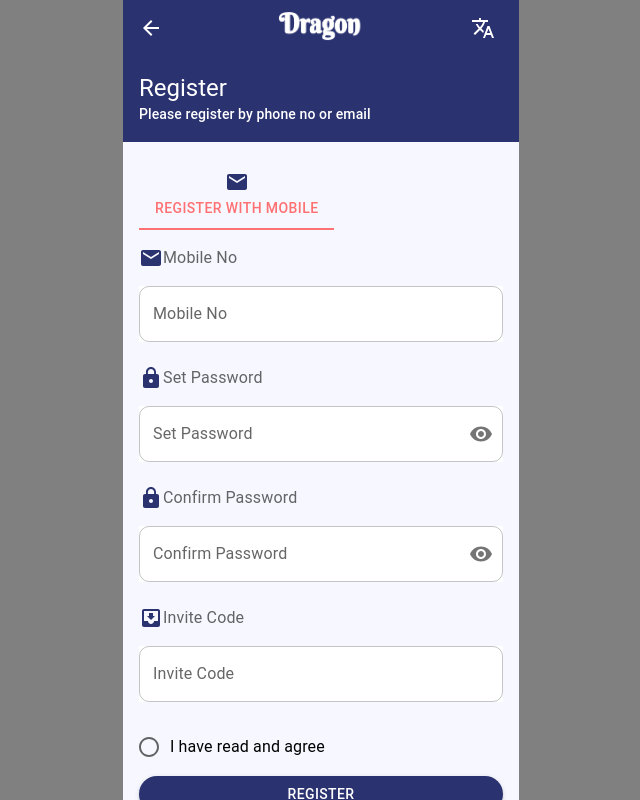
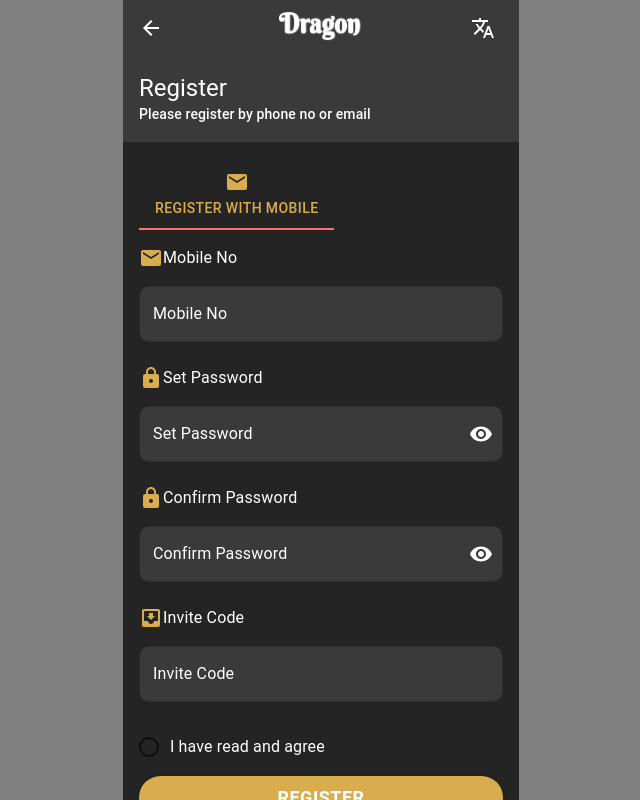
Before and after one commit to Rishavgoswami10/Common-repo, a React (Create React App) app: page /register in a window 1280 px wide. Shown: the whole page, without its empty margins (319-959 px from the left). Built offline with nearby package versions, Linux system fonts and the light colour scheme.

Commit message:
10/07/2024

```diff
--- a/src/Components/AccountMain.js
+++ b/src/Components/AccountMain.js
@@ -322,14 +322,14 @@ const AccountMain = ({ children }) => {
 
 <IconButton
   onClick={handleLogout}
-  sx={{ width: '80%', border: '1px solid rgb(92,166,255)', borderRadius: '50px' ,marginTop:"10px",marginBottom:"150px"}}
+  sx={{ width: '80%', border: '1px solid rgb(200,155,72)', borderRadius: '50px' ,marginTop:"10px",marginBottom:"150px"}}
 >
   <Grid container alignItems="center">
     <Grid item>
-      <ExitToAppIcon style={{color:"rgb(92,166,255)"}} />
+      <ExitToAppIcon style={{color:"rgb(200,155,72)"}} />
     </Grid>
     <Grid item xs={10}>
-      <Typography variant="body1" sx={{ marginLeft: '8px',color:"rgb(92,166,255)" }}>Log Out</Typography>
+      <Typography variant="body1" sx={{ marginLeft: '8px',color:"rgb(200,155,72)" }}>Log Out</Typography>
     </Grid>
   </Grid>
 </IconButton>
--- a/src/Pages/Login.js
+++ b/src/Pages/Login.js
@@ -97,10 +97,10 @@ const handleregister = async () => {
             position: 'sticky',
             top: 0,
             zIndex: 1000,
-            backgroundColor: 'rgb(42,50,112)',
+            backgroundColor: 'rgb(58,58,58)',
             padding: '8px 16px',
 
-            color: 'white'
+            color: 'black'
           }}
         >
           <Grid item xs={4} textAlign="left">
@@ -141,7 +141,7 @@ const handleregister = async () => {
         justifyContent="flex-start"
         alignItems="flex-start"
         sx={{
-          backgroundColor: 'rgb(42,50,112)',
+          backgroundColor: 'rgb(58,58,58)',
           padding: '16px',
           color: 'white',
           minHeight: 'fit-content'
@@ -159,7 +159,7 @@ const handleregister = async () => {
         justifyContent="flex-start"
         alignItems="flex-start"
         sx={{
-          backgroundColor: '#F7F8FF',
+          backgroundColor: 'rgb(36,36,36)',
           padding: '16px',
           color: 'white',
           minHeight: 'fit-content'
@@ -173,9 +173,9 @@ const handleregister = async () => {
   TabIndicatorProps={{ style: { backgroundColor: tabValue === 0 ? '#FF7172' : 'grey' } }}
 >
   <Tab
-    icon={<EmailIcon style={{ color: tabValue === 0 ? 'rgb(42,50,112)' : 'grey' }} />}
+    icon={<EmailIcon style={{ color: tabValue === 0 ? 'rgb(203,158,76)' : 'grey' }} />}
     label="Login With Mobile"
-    style={{ color: tabValue === 0 ? '#FF7172' : 'grey' }}
+    style={{ color: tabValue === 0 ? 'rgb(203,158,76)' : 'grey' }}
   />
   {/* <Tab
     icon={<PhoneIcon style={{ color: tabValue === 1 ? 'rgb(42,50,112)' : 'grey' }} />}
@@ -185,8 +185,8 @@ const handleregister = async () => {
 </Tabs>
             <TabPanel value={tabValue} index={0}>
             <Box display="flex" alignItems="center" mt={2}>
-                <EmailIcon sx={{color:"rgb(42,50,112)"}} />
-                <FormLabel>Mobile</FormLabel>
+                <EmailIcon sx={{color:"rgb(203,158,76)"}} />
+                <FormLabel sx={{color:"white"}}>Mobile</FormLabel>
               </Box>
               <TextField
                 label="Mobile Number"
@@ -196,11 +196,13 @@ const handleregister = async () => {
                 value={mobile}
                 onChange={(e) => setEmail(e.target.value)}
                 required
-                sx={{ backgroundColor: '#FFFFFF' }}
+                sx={{ backgroundColor: 'rgb(58,58,58)',borderRadius: "10px" }}
                 InputProps={{
                     style: { borderRadius: "10px" }
                   }}
-
+                  InputLabelProps={{
+                    style: { color: "white" },
+                  }}
               />
             </TabPanel>
             <TabPanel value={tabValue} index={1}>
@@ -221,8 +223,8 @@ const handleregister = async () => {
               />
             </TabPanel>
             <Box display="flex" alignItems="center" mt={2}>
-                <LockIcon sx={{color:"rgb(42,50,112)"}}/>
-                <FormLabel>Please enter Password</FormLabel>
+                <LockIcon sx={{color:"rgb(203,158,76)"}}/>
+                <FormLabel sx={{color:"white"}}>Please enter Password</FormLabel>
               </Box>
             <TextField
               label="Password"
@@ -233,7 +235,7 @@ const handleregister = async () => {
               required
               value={password}
               onChange={(e) => setPassword(e.target.value)}
-              sx={{ backgroundColor: '#FFFFFF' }}
+              sx={{ backgroundColor: 'rgb(58,58,58)',borderRadius: "10px" }}
               InputProps={{
                 style: { borderRadius: "10px" },
                 endAdornment: (
@@ -241,6 +243,9 @@ const handleregister = async () => {
                     {showPassword ? <VisibilityOff /> : <Visibility />}
                   </IconButton>
                 ),
+              }}
+              InputLabelProps={{
+                style: { color: "white" },
               }}
             />
 
@@ -251,18 +256,18 @@ const handleregister = async () => {
     control={<Radio />}
     label="Remember Password "
     labelPlacement="end"
-    style={{ color: 'black' }}
+    style={{ color: 'white' }}
 
   />
 </RadioGroup>
 
             </Box>
-            <Button variant="contained" fullWidth type='submit' style={{ marginBottom: '8px',backgroundColor:"rgb(42,50,112)" ,borderRadius:"300px",fontWeight: "bold" }}>
+            <Button variant="contained" fullWidth type='submit' style={{ marginBottom: '8px',backgroundColor:"rgb(203,158,76)" ,borderRadius:"300px",fontWeight: "bold" }}>
               Log in
             </Button>
-            <Button onClick={handleregister} variant="outlined" color="primary" fullWidth style={{ borderRadius:"300px",borderColor:"rgb(42,50,112)"}}>
+            <Button onClick={handleregister} variant="outlined" color="primary" fullWidth style={{ borderRadius:"300px",borderColor:"rgb(203,158,76)"}}>
 
-  <span style={{ color: 'rgb(42,50,112)',marginLeft:"3px",fontWeight: "bold", }}> Register</span>
+  <span style={{ color: 'rgb(203,158,76)',marginLeft:"3px",fontWeight: "bold", }}> Register</span>
 </Button>
 
           </form>
@@ -272,7 +277,7 @@ const handleregister = async () => {
   justifyContent="flex-start"
   alignItems="flex-start"
   sx={{
-    backgroundColor: '#F7F8FF',
+    backgroundColor: 'rgb(36,36,36)',
     padding: '16px',
     color: 'white',
     minHeight: 'fit-content'
@@ -288,8 +293,8 @@ const handleregister = async () => {
   justifyContent="center"
   sx={{ padding: '16px' }}
 >
-  <SupportAgentIcon style={{ fontSize: 60, color: 'rgb(42,50,112)' }} />
-  <Typography variant="subtitle1" style={{ color: 'black', marginBottom:"150px" }}>Customer Service</Typography>
+  <SupportAgentIcon style={{ fontSize: 60, color: 'rgb(203,158,76)' }} />
+  <Typography variant="subtitle1" style={{ color: 'white', marginBottom:"150px" }}>Customer Service</Typography>
 </Grid>
 
 
--- a/src/Pages/Register.js
+++ b/src/Pages/Register.js
@@ -258,7 +258,7 @@ const Register = () => {
             position: "sticky",
             top: 0,
             zIndex: 1000,
-            backgroundColor: "rgb(42,50,112)",
+            backgroundColor: "rgb(58,58,58)",
             padding: "8px 16px",
 
             color: "white",
@@ -328,7 +328,7 @@ const Register = () => {
           justifyContent="flex-start"
           alignItems="flex-start"
           sx={{
-            backgroundColor: "rgb(42,50,112)",
+            backgroundColor: "rgb(58,58,58)",
             padding: "16px",
             color: "white",
             minHeight: "fit-content",
@@ -345,7 +345,7 @@ const Register = () => {
           justifyContent="flex-start"
           alignItems="flex-start"
           sx={{
-            backgroundColor: "#F7F8FF",
+            backgroundColor: "rgb(36,36,36)",
             padding: "16px",
             color: "white",
             minHeight: "fit-content",
@@ -370,12 +370,12 @@ const Register = () => {
                   icon={
                     <EmailIcon
                       style={{
-                        color: tabValue === 0 ? "rgb(42,50,112)" : "grey",
+                        color: tabValue === 0 ? "rgb(217,172,78)" : "grey",
                       }}
                     />
                   }
                   label="Register With Mobile"
-                  style={{ color: tabValue === 0 ? "#FF7172" : "grey" }}
+                  style={{ color: tabValue === 0 ? "rgb(217,172,78)" : "grey" }}
                 />
                 {/* <Tab
                   icon={<PhoneIcon style={{ color: tabValue === 1 ? 'rgb(42,50,112)' : 'grey' }} />}
@@ -385,7 +385,28 @@ const Register = () => {
               </Tabs>
               <TabPanel value={tabValue} index={0}>
                 <Box display="flex" alignItems="center" mt={2}>
-                  <EmailIcon sx={{ color: "rgb(42,50,112)" }} />
+                  <EmailIcon sx={{ color: "rgb(217,172,78)" }} />
+                  <FormLabel sx={{color:"white"}}>Mobile No</FormLabel>
+                </Box>
+                <TextField
+                  label="Mobile No"
+                  fullWidth
+                  value={mobile}
+                  onChange={(e) => setEmail(e.target.value)}
+                  variant="outlined"
+                  margin="normal"
+                  sx={{ backgroundColor: "rgb(58,58,58)",borderRadius: "10px"  }}
+                  InputProps={{
+                    style: { borderRadius: "10px" },
+                  }}
+                  InputLabelProps={{
+                    style: { color: "white" },
+                  }}
+                />
+              </TabPanel>
+              <TabPanel value={tabValue} index={1}>
+                <Box display="flex" alignItems="center" mt={2}>
+                  <EmailIcon sx={{ color: "rgb(58,58,58)" }} />
                   <FormLabel>Mobile No</FormLabel>
                 </Box>
                 <TextField
@@ -395,32 +416,17 @@ const Register = () => {
                   onChange={(e) => setEmail(e.target.value)}
                   variant="outlined"
                   margin="normal"
-                  sx={{ backgroundColor: "#FFFFFF" }}
+                  sx={{ backgroundColor: "rgb(58,58,58)",borderRadius: "10px"  }}
                   InputProps={{
                     style: { borderRadius: "10px" },
                   }}
-                />
-              </TabPanel>
-              <TabPanel value={tabValue} index={1}>
-                <Box display="flex" alignItems="center" mt={2}>
-                  <EmailIcon sx={{ color: "rgb(42,50,112)" }} />
-                  <FormLabel>Mobile No</FormLabel>
-                </Box>
-                <TextField
-                  label="Mobile No"
-                  fullWidth
-                  value={mobile}
-                  onChange={(e) => setEmail(e.target.value)}
-                  variant="outlined"
-                  margin="normal"
-                  sx={{ backgroundColor: "#FFFFFF" }}
-                  InputProps={{
-                    style: { borderRadius: "10px" },
+                  InputLabelProps={{
+                    style: { color: "white" },
                   }}
                 />
                 <Box display="flex" alignItems="center" mt={2}>
-                  <PhoneIcon sx={{ color: "rgb(42,50,112)" }} />
-                  <FormLabel>Phone Number</FormLabel>
+                  <PhoneIcon sx={{ color: "rgb(58,58,58)" }} />
+                  <FormLabel sx={{colr:"white"}}>Phone Number</FormLabel>
                 </Box>
                 <TextField
                   label="Phone"
@@ -429,7 +435,7 @@ const Register = () => {
                   onChange={(e) => setPhone(e.target.value)}
                   variant="outlined"
                   margin="normal"
-                  sx={{ backgroundColor: "#FFFFFF" }}
+                  sx={{ backgroundColor: "rgb(58,58,58)" }}
                 />
                 <Box display="flex" alignItems="center" mt={2}>
                   <LockIcon sx={{ color: "rgb(42,50,112)" }} />
@@ -442,9 +448,12 @@ const Register = () => {
                   onChange={(e) => setOtp(e.target.value)}
                   variant="outlined"
                   margin="normal"
-                  sx={{ backgroundColor: "#FFFFFF" }}
+                  sx={{ backgroundColor: "rgb(58,58,58)" }}
                   InputProps={{
                     style: { borderRadius: "10px" },
+                  }}
+                  InputLabelProps={{
+                    style: { color: "white" },
                   }}
                 />
                 <Button
@@ -464,8 +473,8 @@ const Register = () => {
                 </Button>
               </TabPanel>
               <Box display="flex" alignItems="center" mt={2}>
-                <LockIcon sx={{ color: "rgb(42,50,112)" }} />
-                <FormLabel>Set Password</FormLabel>
+                <LockIcon sx={{ color: "rgb(217,172,78)" }} />
+                <FormLabel sx={{color:"white"}}>Set Password</FormLabel>
               </Box>
               <TextField
                 label="Set Password"
@@ -475,20 +484,23 @@ const Register = () => {
                 onChange={(e) => setPassword(e.target.value)}
                 variant="outlined"
                 margin="normal"
-                sx={{ backgroundColor: "#FFFFFF" }}
+                sx={{ backgroundColor: "rgb(58,58,58)",borderRadius: "10px"  }}
                 InputProps={{
                   style: { borderRadius: "10px" },
                   endAdornment: (
-                    <IconButton onClick={handleShowPassword} edge="end">
+                    <IconButton onClick={handleShowPassword} edge="end" sx={{color:"white"}}>
                       {showPassword ? <VisibilityOff /> : <Visibility />}
                     </IconButton>
                   ),
                 }}
+                InputLabelProps={{
+                  style: { color: "white" },
+                }}
               />
 
               <Box display="flex" alignItems="center" mt={2}>
-                <LockIcon sx={{ color: "rgb(42,50,112)" }} />
-                <FormLabel>Confirm Password</FormLabel>
+                <LockIcon sx={{ color: "rgb(217,172,78)" }} />
+                <FormLabel sx={{color:"white"}}>Confirm Password</FormLabel>
               </Box>
               <TextField
                 label="Confirm Password"
@@ -498,19 +510,22 @@ const Register = () => {
                 fullWidth
                 variant="outlined"
                 margin="normal"
-                sx={{ backgroundColor: "#FFFFFF" }}
+                sx={{ backgroundColor: "rgb(58,58,58)",borderRadius: "10px"  }}
                 InputProps={{
                   style: { borderRadius: "10px" },
                   endAdornment: (
-                    <IconButton onClick={handleShowPassword} edge="end">
+                    <IconButton onClick={handleShowPassword} edge="end" sx={{color:"white"}}>
                       {showPassword ? <VisibilityOff /> : <Visibility />}
                     </IconButton>
                   ),
                 }}
+                InputLabelProps={{
+                  style: { color: "white" },
+                }}
               />
               <Box display="flex" alignItems="center" mt={2}>
-                <MoveToInboxIcon sx={{ color: "rgb(42,50,112)" }} />
-                <FormLabel>Invite Code</FormLabel>
+                <MoveToInboxIcon sx={{ color: "rgb(217,172,78)" }} />
+                <FormLabel sx={{color:"white"}}>Invite Code</FormLabel>
               </Box>
               <TextField
                 label="Invite Code"
@@ -522,7 +537,10 @@ const Register = () => {
                 InputProps={{
                   style: { borderRadius: "10px" },
                 }}
-                sx={{ backgroundColor: "#FFFFFF" }}
+                InputLabelProps={{
+                  style: { color: "white" },
+                }}
+                sx={{ backgroundColor: "rgb(58,58,58)",borderRadius: "10px"  }}
               />
               <Box
                 sx={{
@@ -537,7 +555,7 @@ const Register = () => {
                     control={<Radio />}
                     label="I have read and agree "
                     labelPlacement="end"
-                    style={{ color: "black" }}
+                    style={{ color: "white" }}
                   />
                 </RadioGroup>
               </Box>
@@ -547,8 +565,13 @@ const Register = () => {
                 fullWidth
                 style={{
                   marginBottom: "8px",
-                  backgroundColor: "rgb(42,50,112)",
-                  borderRadius: "300px",
+                  backgroundColor: "rgb(217,172,78)",
+                  borderRadius: "360px",
+                }}
+                sx={{
+                  fontWeight: 'bold',
+                  color: 'white',
+                  fontSize: '18px'// Replace with the desired royal gold color if different
                 }}
               >
                 Register
@@ -560,7 +583,7 @@ const Register = () => {
                 fullWidth
                 style={{
                   borderRadius: "300px",
-                  borderColor: "RGB(54,142,255)",
+                  borderColor: "rgb(217,172,78)",
                   marginBottom: "150px",
                 }}
               >
@@ -569,7 +592,7 @@ const Register = () => {
                 </span>
                 <span
                   style={{
-                    color: "rgb(42,50,112)",
+                    color: "rgb(217,172,78)",
                     marginLeft: "3px",
                     fontWeight: "bold",
                   }}
```
Also changed, not shown: src/Components/InvitiationRulesMain.js (+5 -5 lines), src/Components/RechargeMain.js (+10 -10 lines).
